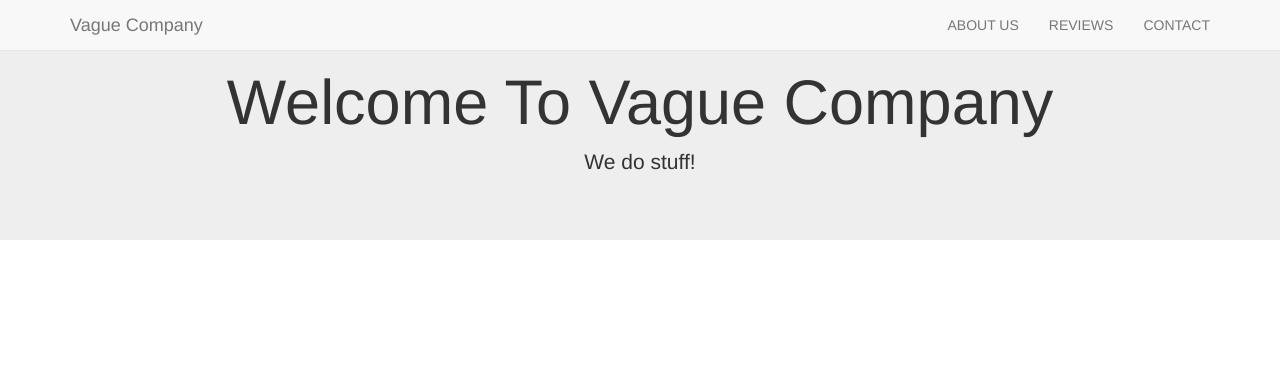
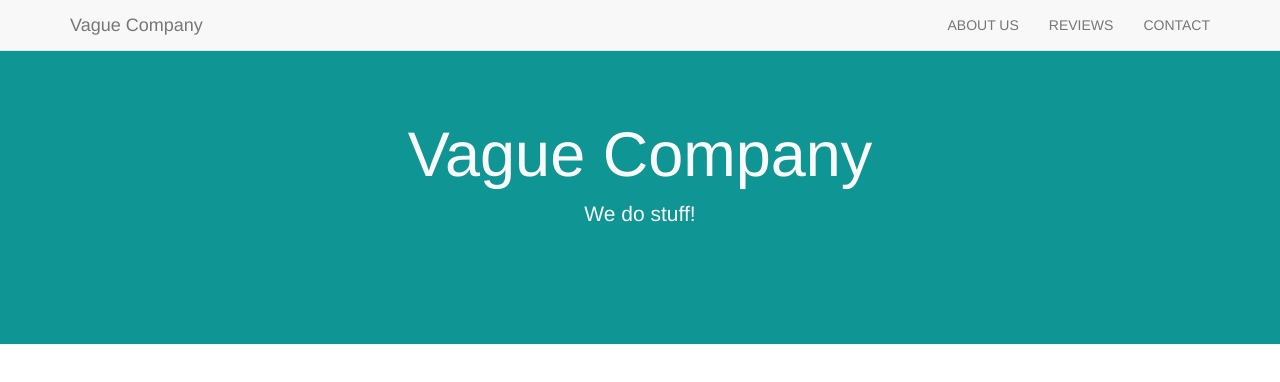
Before and after one commit to adamgilroy22/vague-company, a plain HTML site: page index.html in a window 1280 px wide. Drawn offline with nearby package versions, Linux system fonts and the light colour scheme.

Commit message:
Add style to jumbotron

```diff
--- a/assets/css/style.css
+++ b/assets/css/style.css
@@ -1,5 +1,12 @@
-    /* Remove the navbar's default margin-bottom and rounded borders */
-    .navbar {
-        margin-bottom: 0;
-        border-radius: 0;
-      }
+/* Remove the navbar's default margin-bottom and rounded borders */
+  .navbar {
+    margin-bottom: 0;
+    border-radius: 0;
+  }
+
+/* Jumbotron */
+.jumbotron {
+  background-color: #0e9594;
+  color: #fafafa;
+  padding: 100px 25px;
+}
--- a/index.html
+++ b/index.html
@@ -33,7 +33,7 @@
           </nav>
     </header>
     <div class="jumbotron text-center">
-        <h1>Welcome To Vague Company</h1>
+        <h1>Vague Company</h1>
         <p>We do stuff!</p>
       </div>
     <script src="https://kit.fontawesome.com/1c241afabe.js" crossorigin="anonymous"></script>
```
